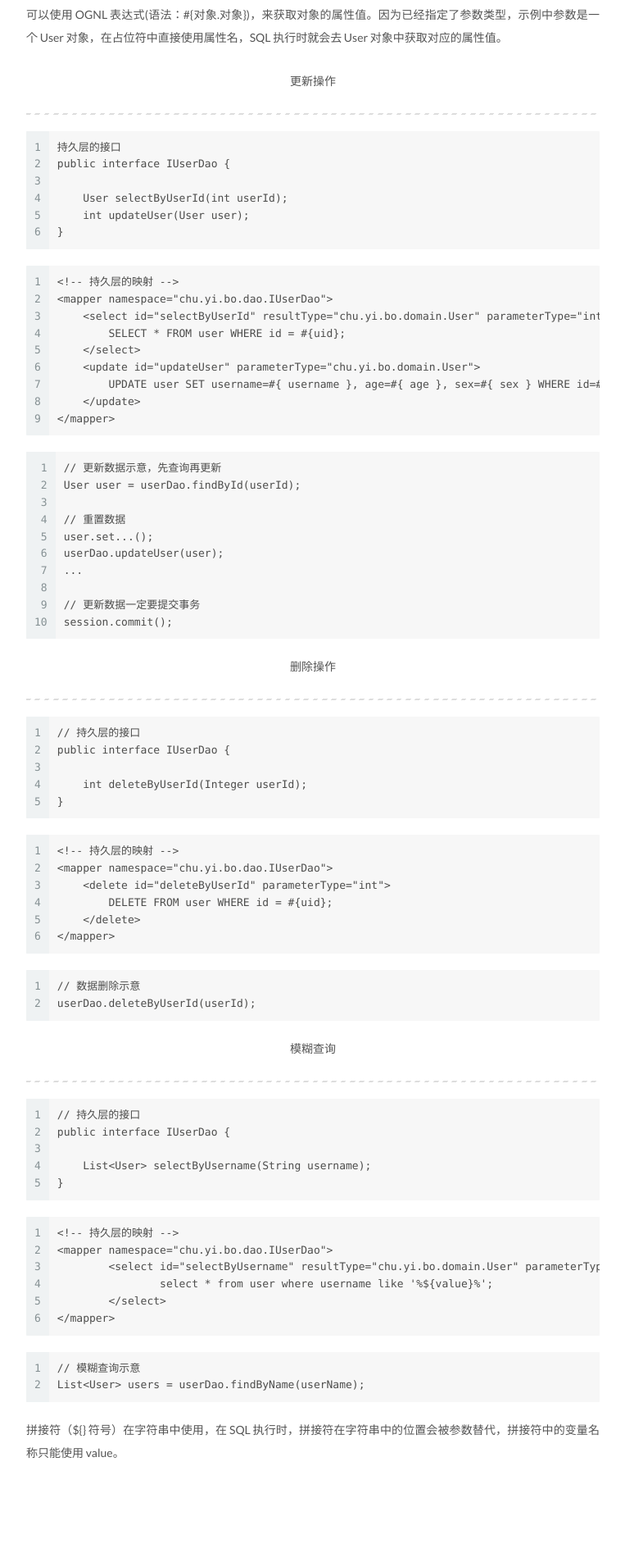
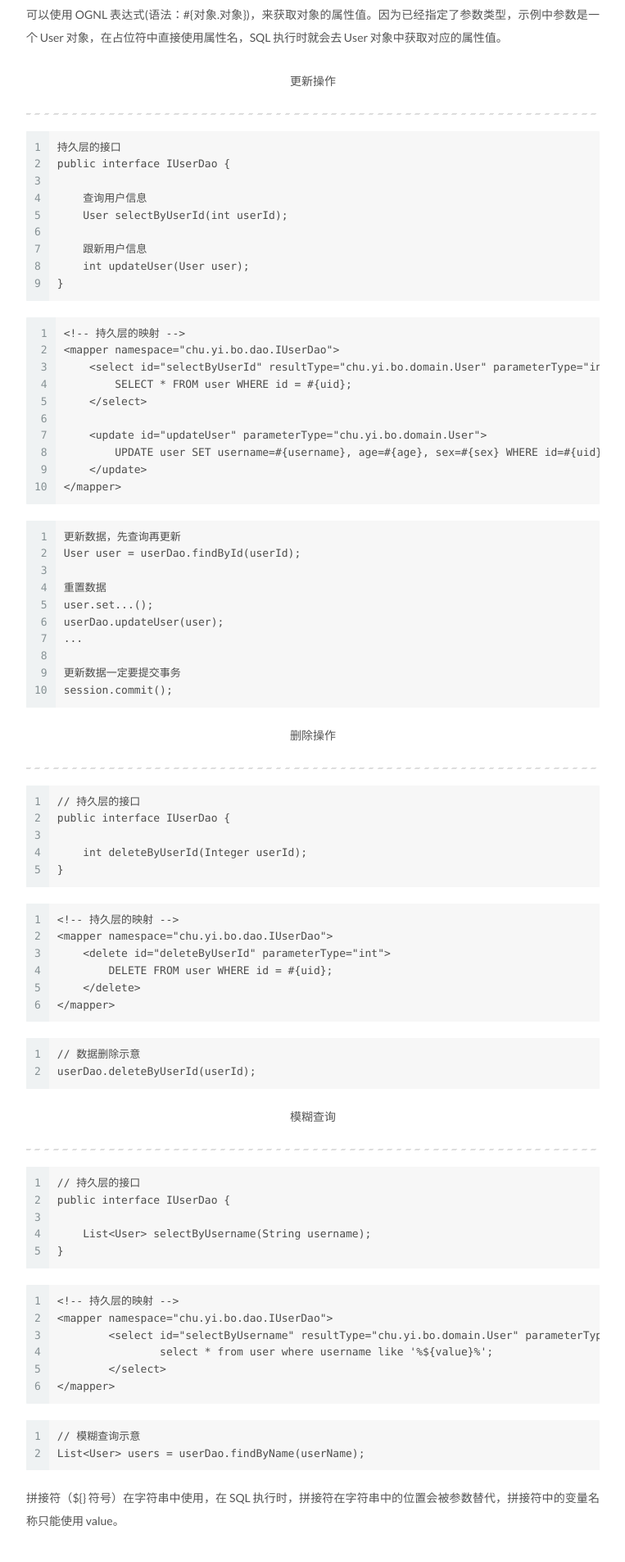
Before and after one commit to chuyibo/chuyibo.github.io, a Jekyll site: the page built from _posts/2021-01-27-MyBatis 学习笔记03.md, in a window 1280 px wide. Shown: the part 1505-3410 px from the top of the page at 82% size, without its empty margins (258-1021 px from the left). Built offline with Jekyll 4.4.1, drawn with Linux system fonts in a browser that asks for light colours.

Commit message:
2021/02/13

````diff
--- a/_posts/2021-01-27-MyBatis 学习笔记03.md
+++ b/_posts/2021-01-27-MyBatis 学习笔记03.md
@@ -76,7 +76,10 @@
 持久层的接口
 public interface IUserDao {
 
+    查询用户信息
     User selectByUserId(int userId);
+
+    跟新用户信息
     int updateUser(User user);
 }
 ```
@@ -87,22 +90,23 @@
     <select id="selectByUserId" resultType="chu.yi.bo.domain.User" parameterType="int">
     	SELECT * FROM user WHERE id = #{uid};
     </select>
+
     <update id="updateUser" parameterType="chu.yi.bo.domain.User">
-    	UPDATE user SET username=#{ username }, age=#{ age }, sex=#{ sex } WHERE id=#{ uid };
+    	UPDATE user SET username=#{username}, age=#{age}, sex=#{sex} WHERE id=#{uid};
     </update>
 </mapper>
 ```
 
 ```
-// 更新数据示意，先查询再更新
+更新数据，先查询再更新
 User user = userDao.findById(userId);
 
-// 重置数据
+重置数据
 user.set...();
 userDao.updateUser(user);
 ...
 
-// 更新数据一定要提交事务
+更新数据一定要提交事务
 session.commit();
 ```
 
````
